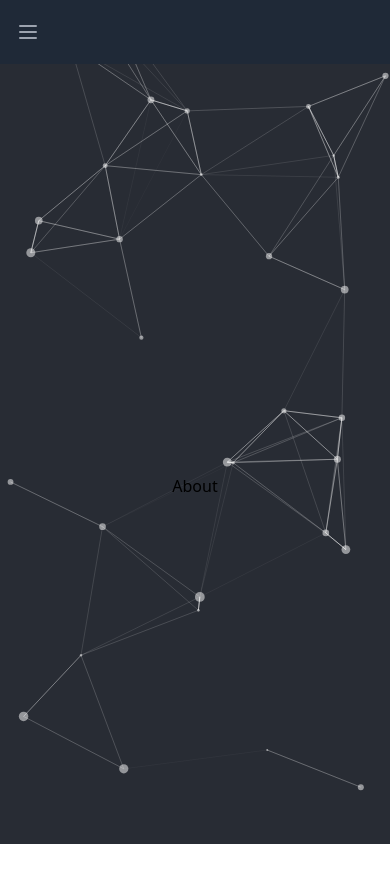
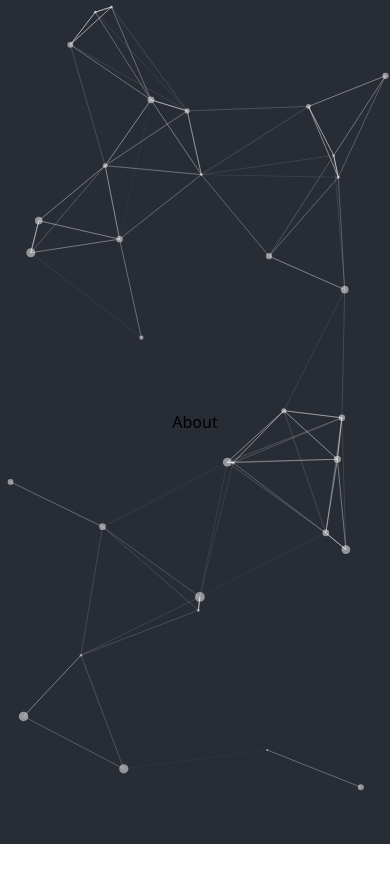
Before and after one commit to ElHombreSinNombre/react-portfolio, a React (Create React App) app: page / in a window 390 px wide. Shown: the top 882 px of the page. After the commit the page ends 844 px from the top, so only its background shows below. Built offline with nearby package versions, Linux system fonts and the light colour scheme.

Commit message:
Header modified

```diff
--- a/src/components/header.tsx
+++ b/src/components/header.tsx
@@ -1,6 +1,3 @@
-import { Disclosure } from '@headlessui/react'
-import { MenuIcon, XIcon } from '@heroicons/react/outline'
-
 function Header() {
 
     const navigation = [
@@ -13,21 +10,9 @@ function Header() {
     }
 
     return (
-        <Disclosure as="nav" className="bg-gray-800">
-            {({ open }: { open: any }) => (
-                <>
+        <div className="bg-gray-800 hidden sm:block" >
             <div className="max-w-7xl mx-auto px-2 sm:px-6 lg:px-8">
                 <div className="relative flex items-center justify-between h-16">
-                            <div className="absolute inset-y-0 left-0 flex items-center sm:hidden">
-                                <Disclosure.Button className="inline-flex items-center justify-center p-2 rounded-md text-gray-400 hover:text-white hover:bg-gray-700 focus:outline-none focus:ring-2 focus:ring-inset focus:ring-white">
-                                    <span className="sr-only">Open main menu</span>
-                                    {open ? (
-                                        <XIcon className="block h-6 w-6" aria-hidden="true" />
-                                    ) : (
-                                        <MenuIcon className="block h-6 w-6" aria-hidden="true" />
-                                    )}
-                                </Disclosure.Button>
-                            </div>
                     <div className="flex-1 flex items-center justify-center sm:items-stretch sm:justify-start">
                         <div className="hidden sm:block sm:ml-6">
                             <div className="flex space-x-4">
@@ -50,9 +35,8 @@ function Header() {
                 </div>
             </div>
 
-                </>
-            )}
-        </Disclosure>
+
+        </div>
     )
 }
 
```
Also changed, not shown: 2 other files (tests, documents, lock files or other folders). Lines whose indentation alone changed are shown as unchanged.
